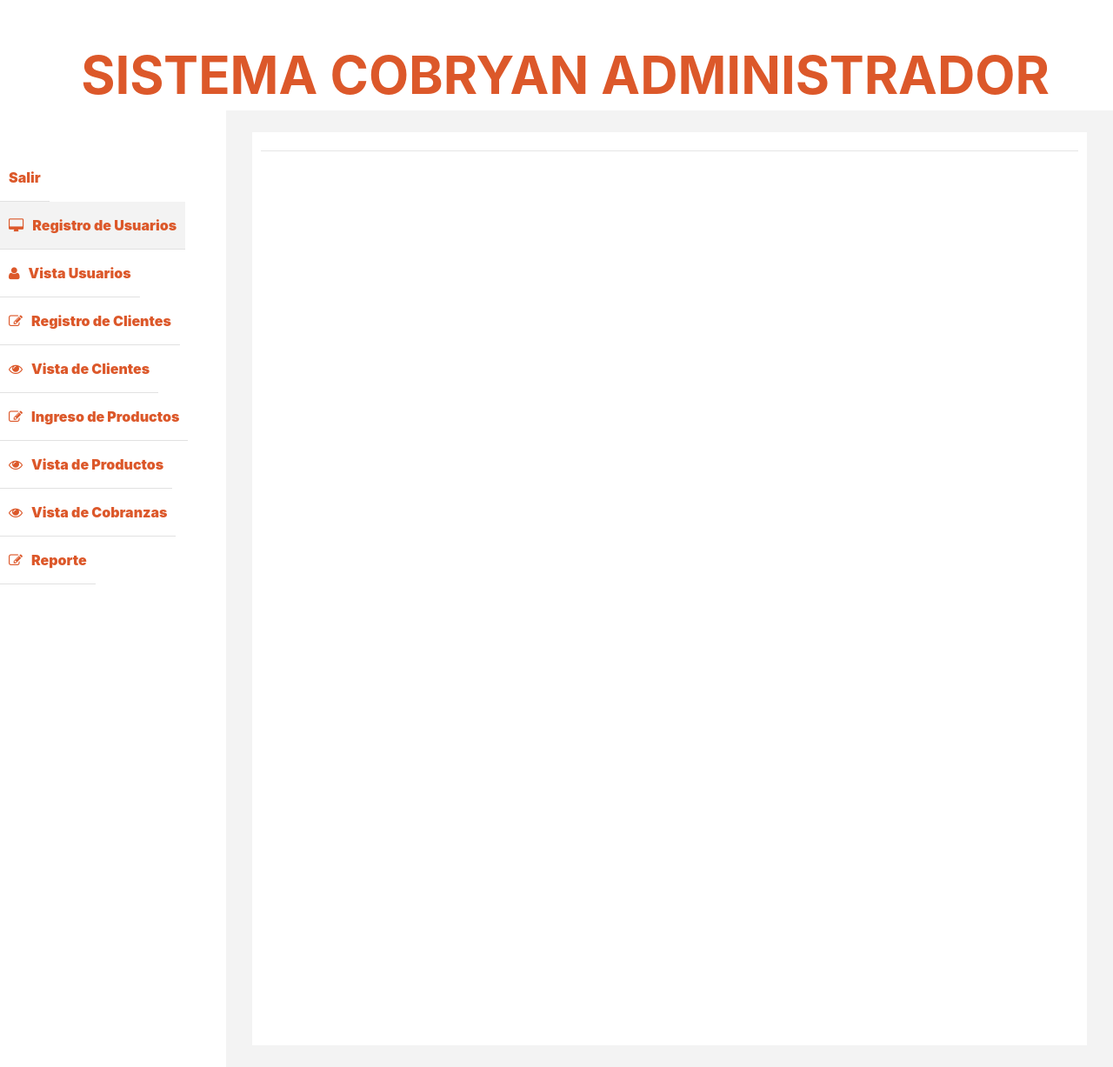
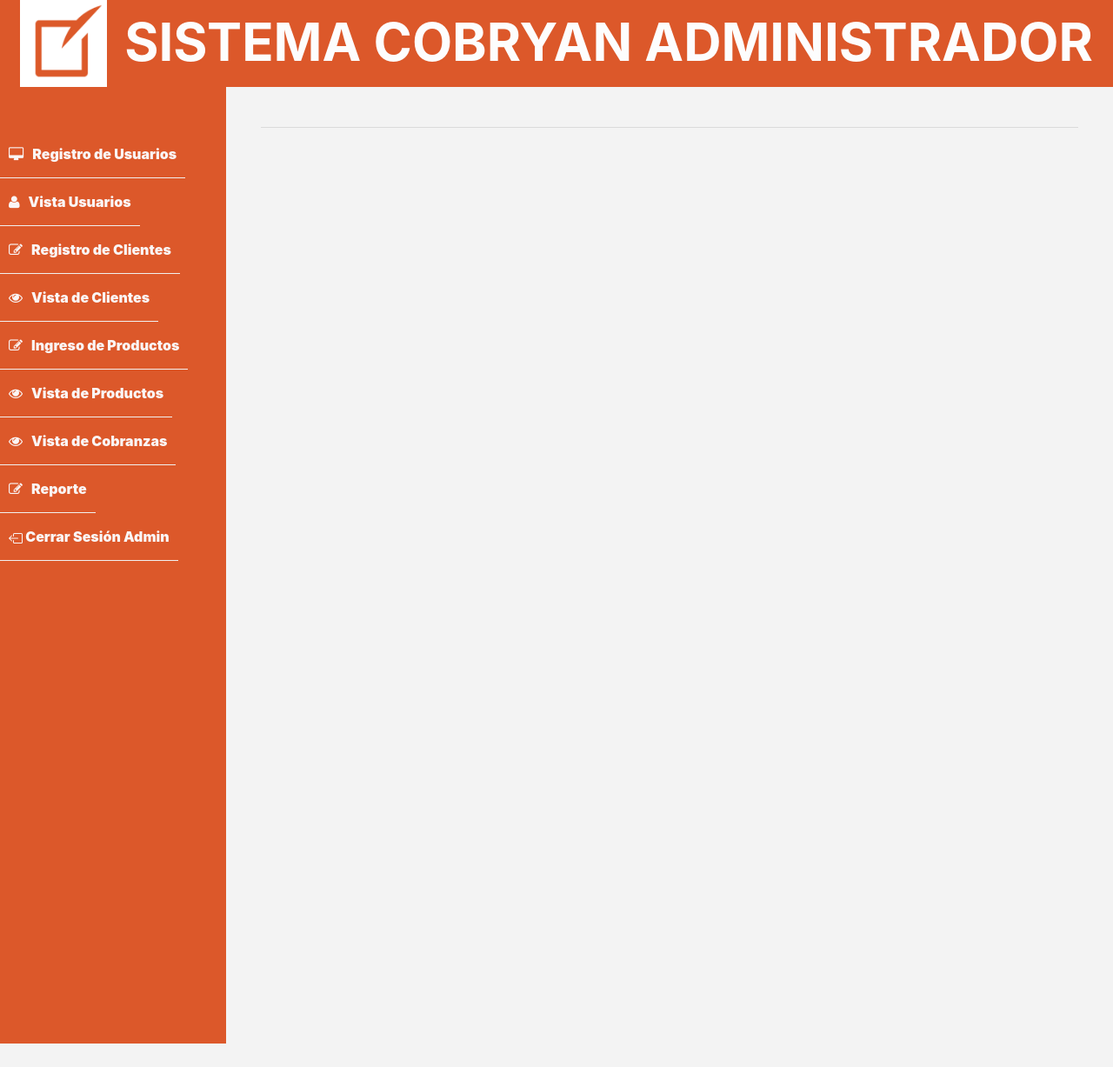
Before and after one commit to danielvill/minitesis, a Flask app: page /admin/pay in a window 1280 px wide. Shown: the whole page at 87% size. After the commit the page ends 1200 px from the top, so only its background shows below. Run offline with Flask 3, Linux system fonts and the light colour scheme; the visitor is signed in with stand-in values (Sample User, id 1); data that the repository does not hold is empty; some libraries are stand-ins or nearby versions.

Commit message:
Cambios FInales visualizacion

```diff
--- a/static/css/custom.css
+++ b/static/css/custom.css
@@ -12,14 +12,20 @@
 /*==============================================
     GENERAL  STYLES
     =============================================*/
+
     body {
         font-family: 'Open Sans', sans-serif;
         line-height:30px;
+        background-color: #808080;
     }
 
+    head{
+        background-color: #808080;
+    }
      #wrapper {
         width: 100%;
-    margin-top:50px;
+        margin-top:0px;
+        background-color:rgb(220,88,42) ;
     }
 
     #page-wrapper {
@@ -31,7 +37,7 @@ body {
     #page-inner {
         width:100%;
         margin:10px 20px 10px 0px;
-    background-color:#fff!important;
+        background-color:#F3F3F3!important;/*=Color de principal*/
         padding:10px;
         min-height:1050px;
     }
@@ -49,28 +55,28 @@ body {
 
     .sidebar-collapse > .nav > li > a {
         padding:15px 10px;
-    color: rgb(220,88,42);
+        color: rgb(250, 245, 245);/*=Color de texto*/
     font-weight: 900;
     font-size: 16px;
     }
     .sidebar-collapse > .nav > li {
-	border-bottom:1px solid #e1e1e1;
+        border-bottom:1px solid rgb(241, 240, 239) ;
     }
     .sidebar-collapse .nav > li > a:hover,
     .sidebar-collapse .nav > li > a:focus {
 
-	background:#F3F3F3;
-	outline:0;
+        background: #572e09; /* Resaltado de botones */
+        outline: 0;
     }
 
     .navbar-side {
         border:none;
-	background-color: #fff;
+        background-color: rgb(220,88,42);/*=Color del menu*/
 
     }
     .navbar-inverse {
 
-background-color: rgb(220,88,42);
+    background-color: rgb(105, 80, 72);
     border-color: #F0F0F0;
     min-height: 80px;
     }
--- a/templates/admin/layout.html
+++ b/templates/admin/layout.html
@@ -1,6 +1,5 @@
 <!DOCTYPE html>
 <html>
-
 <head>
   <title>Mi aplicación Flask</title>
   <link href="/static/css/bootstrap.css" rel="stylesheet">
@@ -33,18 +32,20 @@
       display: flex;
       justify-content: center;
       align-items: center;
+      background-color: rgb(220, 88, 42);
     }
 
     .imagen {
       width: 200px;
       height: 100px;
+      background-color: rgb(220, 88, 42);
     }
 
     .texto {
       font-size: 60px;
       font-weight: bold;
       margin-left: 20px;
-      color: rgb(220, 88, 42);
+      color: rgb(253, 253, 253);
     }
   </style>
 </head>
@@ -52,15 +53,13 @@
 <body>
   <div id="wrapper">
     <div class="contenedor">
+      <img src="/static/img/logo.png"  style="height: 100px; width:100px ; orientation: landscape; background-color: rgb(220, 88, 42);">
       <h1 class="texto">SISTEMA COBRYAN ADMINISTRADOR</h1>
     </div>
     <nav class="navbar-default navbar-side" role="navigation">
       <div class="sidebar-collapse">
         <ul class="nav" id="main-menu">
-          <li>
-            <a href="{{ url_for('logout') }}">Salir</a>
-          </li>
-          <li class="active-link">
+          <li class="">
             <a href="./registro"><i class="fa fa-desktop "></i>Registro de Usuarios<span class="badge"></span></a>
           </li>
           <li>
@@ -86,6 +85,15 @@
             <a href="./reporte"><i class="fa fa-edit "></i>Reporte </a>
           </li>
           <br>
+          <br>
+          <li>
+            <a href="{{ url_for('logout') }}" class="">
+              <svg xmlns="http://www.w3.org/2000/svg" width="16" height="16" fill="currentColor" class="bi bi-box-arrow-left" viewBox="0 0 16 16">
+                <path fill-rule="evenodd" d="M6 12.5a.5.5 0 0 0 .5.5h8a.5.5 0 0 0 .5-.5v-9a.5.5 0 0 0-.5-.5h-8a.5.5 0 0 0-.5.5v2a.5.5 0 0 1-1 0v-2A1.5 1.5 0 0 1 6.5 2h8A1.5 1.5 0 0 1 16 3.5v9a1.5 1.5 0 0 1-1.5 1.5h-8A1.5 1.5 0 0 1 5 12.5v-2a.5.5 0 0 1 1 0z"/>
+                <path fill-rule="evenodd" d="M.146 8.354a.5.5 0 0 1 0-.708l3-3a.5.5 0 1 1 .708.708L1.707 7.5H10.5a.5.5 0 0 1 0 1H1.707l2.147 2.146a.5.5 0 0 1-.708.708z"/>
+              </svg>
+              Cerrar Sesión Admin</a>
+          </li>
         </ul>
       </div>
     </nav>
@@ -109,5 +117,4 @@
     </div>
   </div>
 </body>
-
 </html>
```
Also changed, not shown: templates/user/layout.html (+11 -5 lines). Lines whose indentation alone changed are shown as unchanged.
